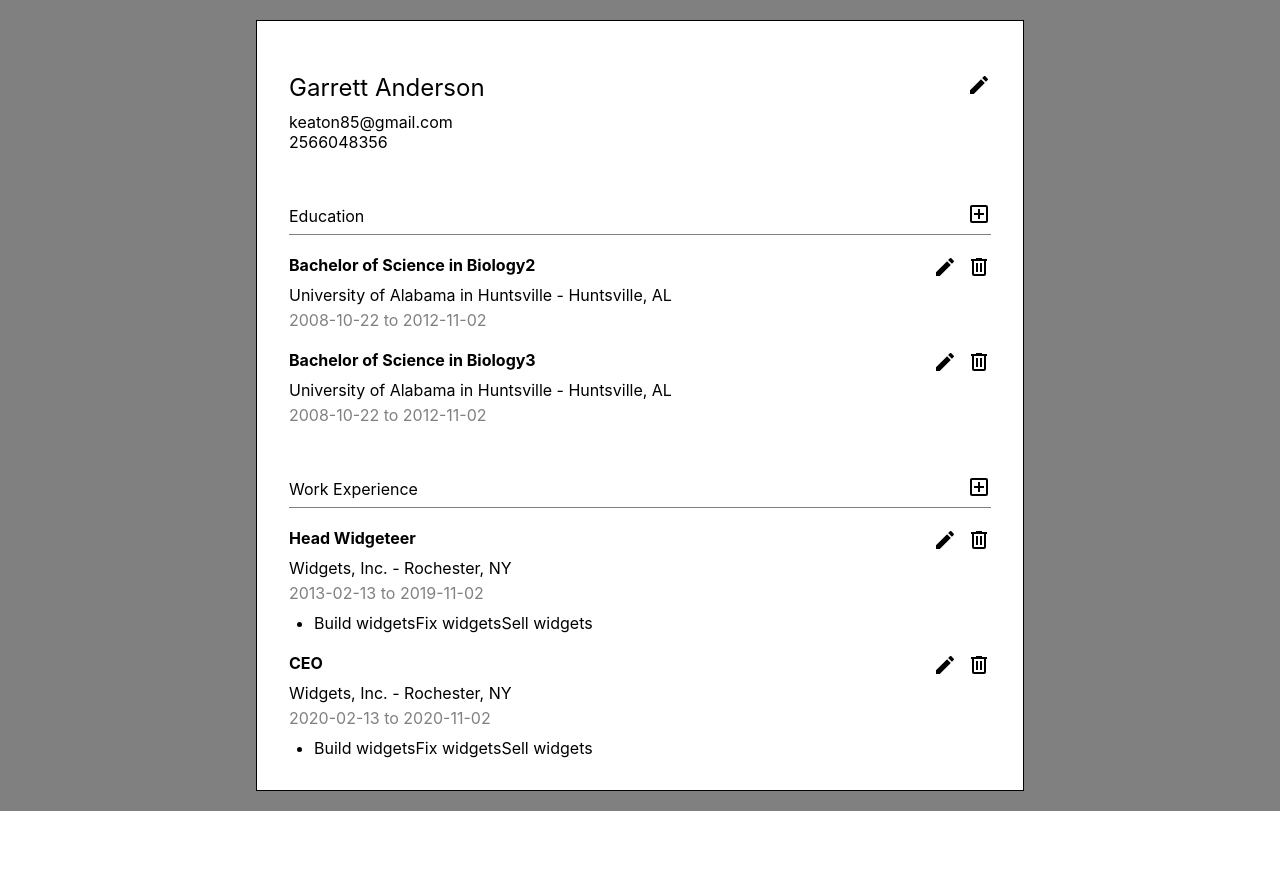
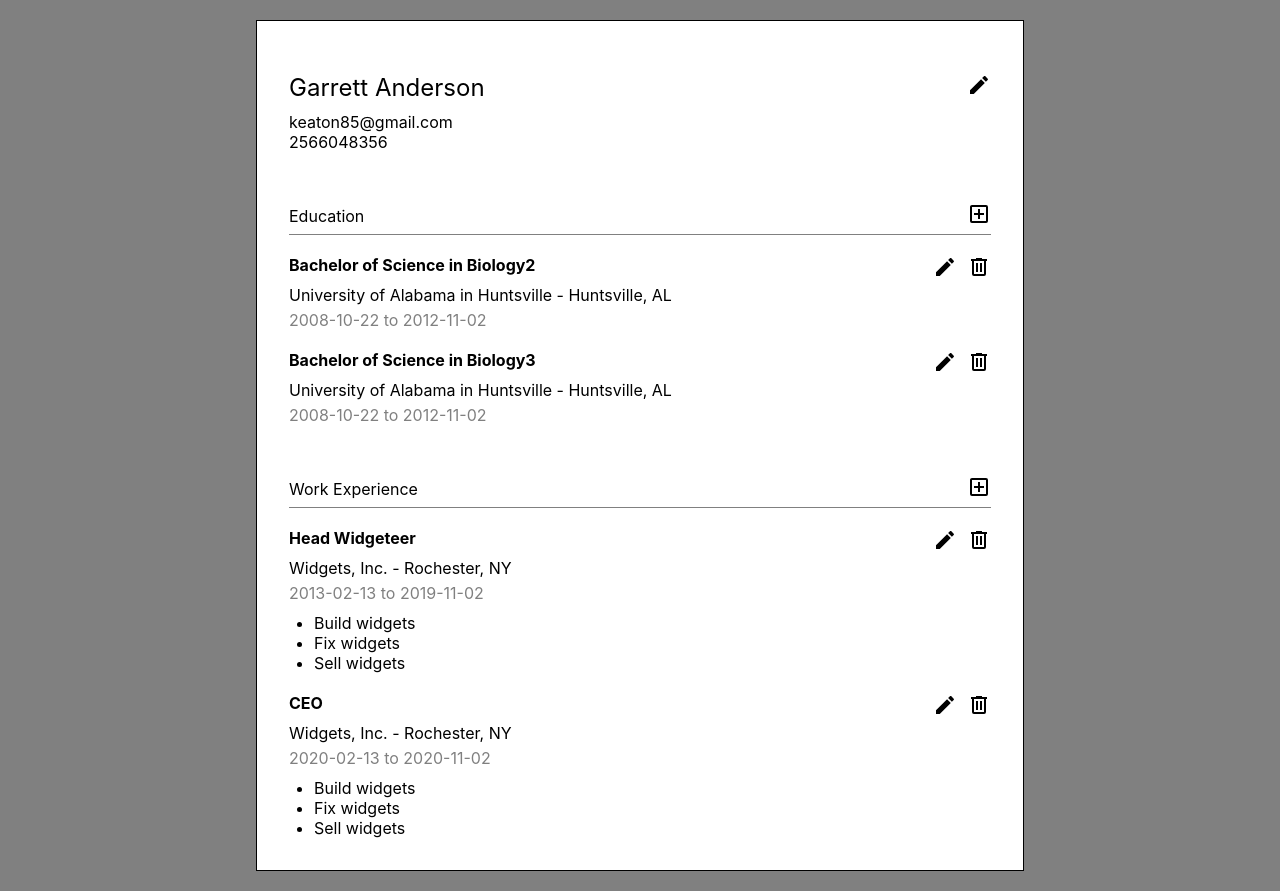
Before and after one commit to gband85/cv-project, a React (Create React App) app: page / in a window 1280 px wide. Before the commit the page ends 811 px from the top, so only its background shows below. Built offline with nearby package versions, Linux system fonts and the light colour scheme.

Commit message:
map tasks

```diff
--- a/src/components/Job.js
+++ b/src/components/Job.js
@@ -100,9 +100,9 @@ const viewTemplate=(
   </p>
   <ul className="section-tasks">
 
-    {/* {this.props.job.jobTasks.map((task) => { */}
-      <li>{props.job.jobTasks}</li>
-    {/* })} */}
+    {props.job.jobTasks.map((task) => {
+     return <li>{task}</li>;
+    })}
   </ul>
 </div>
 <div className="btn-group-view">
```
